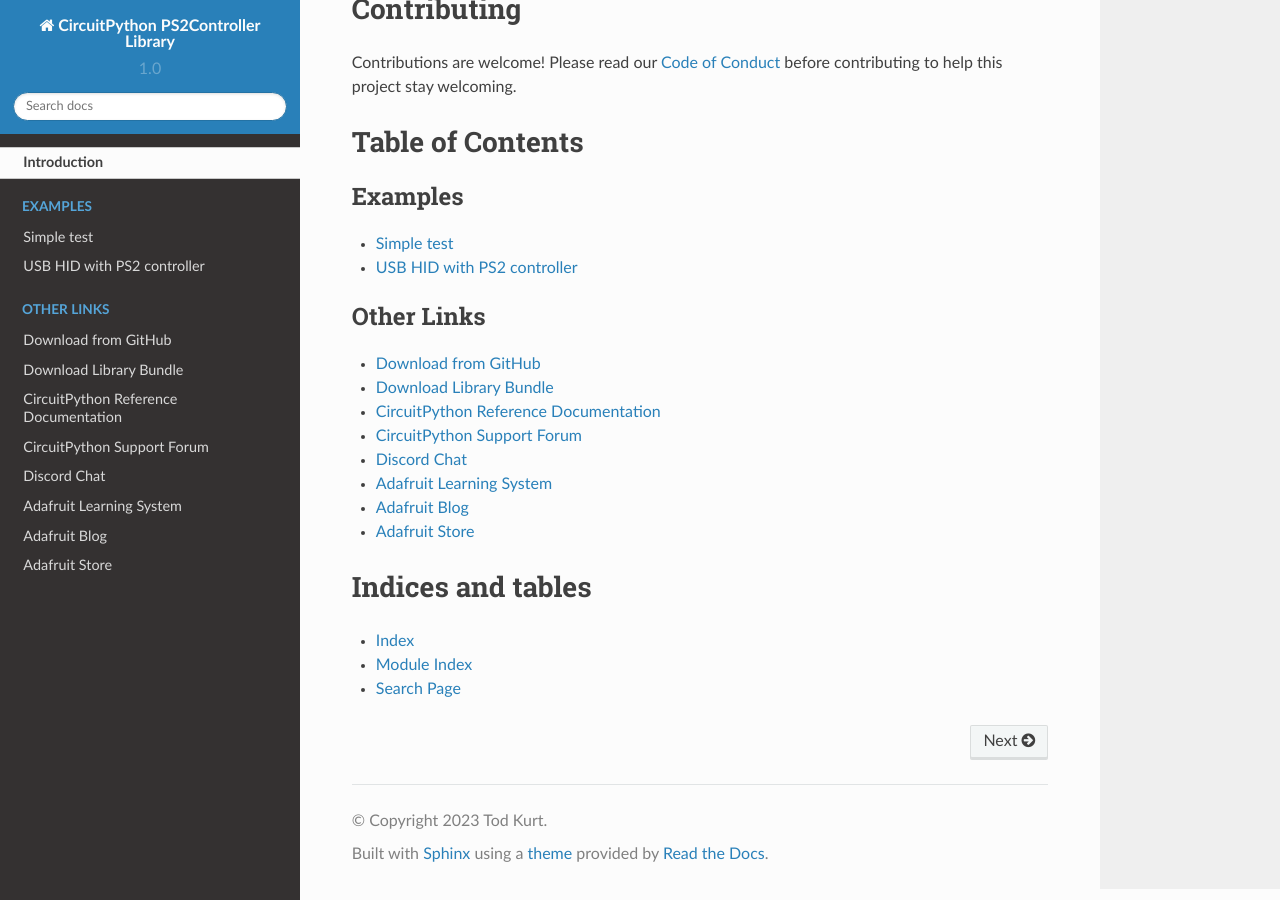
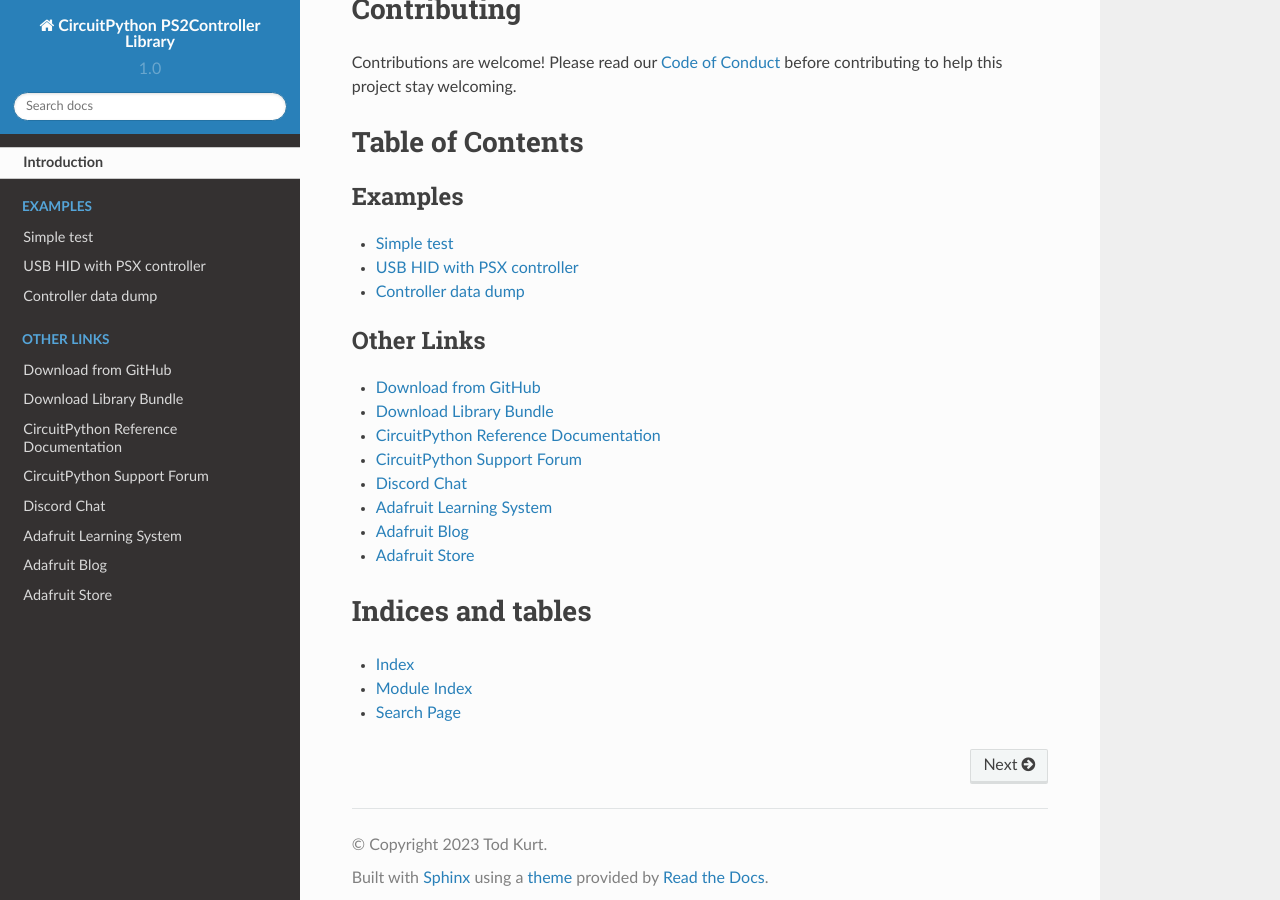
Before and after one commit to todbot/CircuitPython_PS2Controller, a Sphinx documentation site: the page built from docs/index.rst, in a window 1280 px wide and 900 px high, scrolled down 2306 px. Built offline with Sphinx 7.4.7 and the Read the Docs theme 2.0.0, drawn with Linux system fonts in a browser that asks for light colours.

Commit message:
update examples with datadump

```diff
--- a/docs/examples.rst
+++ b/docs/examples.rst
@@ -8,7 +8,7 @@
     :linenos:
 
 
-USB HID with PS2 controller
+USB HID with PSX controller
 ---------------------------
 
 This example uses a button-to-key map to let you send keybaord commands with a PS2 controller.
@@ -16,3 +16,13 @@
 .. literalinclude:: ../examples/ps2controller_usbkeys.py
     :caption: examples/ps2controller_usbkeys.py
     :linenos:
+
+
+Controller data dump
+---------------------------
+
+Show all the data returned from the controller
+
+.. literalinclude:: ../examples/ps2controller_datadump.py
+    :caption: examples/ps2controller_datadump.py
+    :linenos:
```
Also changed, not shown: 1 other file.
